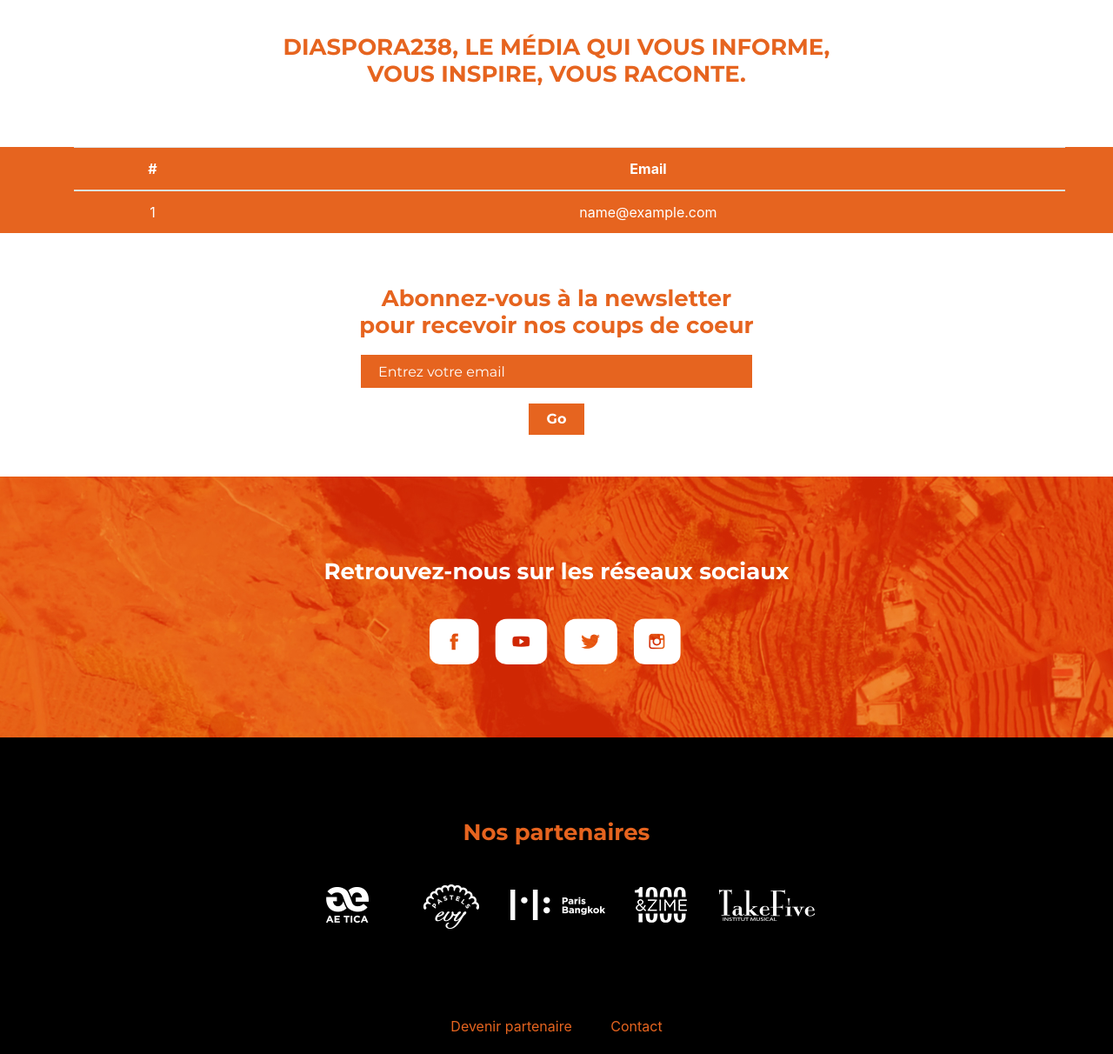
After one commit to freddy94000/diaspora, a Symfony app: template templates/home/newsletters.html.twig in a window 1280 px wide. The commit adds this page. Shown: the part 671-1883 px from the top of the page at 87% size. Run offline with Twig, Linux system fonts and the light colour scheme; the template is opened without the code that fills it: most values are stand-ins (such as "Sample title", 1, 10 or a date in 2020); form fields are guessed from the names that the template uses; some libraries are stand-ins or nearby versions.

Commit message:
Correction

```diff
--- a/public/css/style.css
+++ b/public/css/style.css
@@ -21,6 +21,10 @@ body {
 
 .bg-orange {
     background-color: #E6641F;
+}
+
+.alert {
+    margin-bottom: 0;
 }
 
 /* Header */
@@ -291,7 +295,7 @@ header .container div.title h1 {
 }
 
 .partenaire div div a {
-    width: 120px;
+    width: 121px;
 }
 
 .partenaire div div a img {
@@ -311,3 +315,9 @@ header .container div.title h1 {
 .footer a:hover {
    color: #E6641F;
 }
+
+/** Newsletter Form **/
+.newsletter-form .table {
+    margin-bottom: 0;
+    color: white;
+}
--- a/templates/base.html.twig
+++ b/templates/base.html.twig
@@ -11,6 +11,22 @@
         {% endblock %}
     </head>
     <body>
+        {% for message in app.flashes('success') %}
+            <div class="alert alert-success alert-dismissible fade show" role="alert">
+                {{ message }}
+                <button type="button" class="close" data-dismiss="alert" aria-label="Close">
+                    <span aria-hidden="true">&times;</span>
+                </button>
+            </div>
+        {% endfor %}
+        {% for message in app.flashes('warning') %}
+            <div class="alert alert-warning alert-dismissible fade show" role="alert">
+                {{ message }}
+                <button type="button" class="close" data-dismiss="alert" aria-label="Close">
+                    <span aria-hidden="true">&times;</span>
+                </button>
+            </div>
+        {% endfor %}
         <header>
             <div class="overlay"></div>
             <video playsinline="playsinline" autoplay="autoplay" muted="muted" loop="loop">
--- /dev/null
+++ b/templates/home/newsletters.html.twig
@@ -0,0 +1,24 @@
+{% extends 'base.html.twig' %}
+
+{% block body %}
+    <div class="container-fluid bg-orange">
+        <div class="container text-center newsletter-form bg-orange">
+            <table class="table">
+                <thead>
+                    <tr>
+                        <th>#</th>
+                        <th>Email</th>
+                    </tr>
+                </thead>
+                <tbody>
+                    {% for email in emails %}
+                        <tr>
+                            <td>{{ loop.index }}</td>
+                            <td>{{ email.email }}</td>
+                        </tr>
+                    {% endfor %}
+                </tbody>
+            </table>
+        </div>
+    </div>
+{% endblock %}
```
Also changed, not shown: src/Controller/HomeController.php (+35 -0 lines), public/images/partenaires_01.png, public/images/partenaires_02.png, public/images/partenaires_03.png, public/images/partenaires_04.png, public/images/partenaires_05.png, 3 other files.
